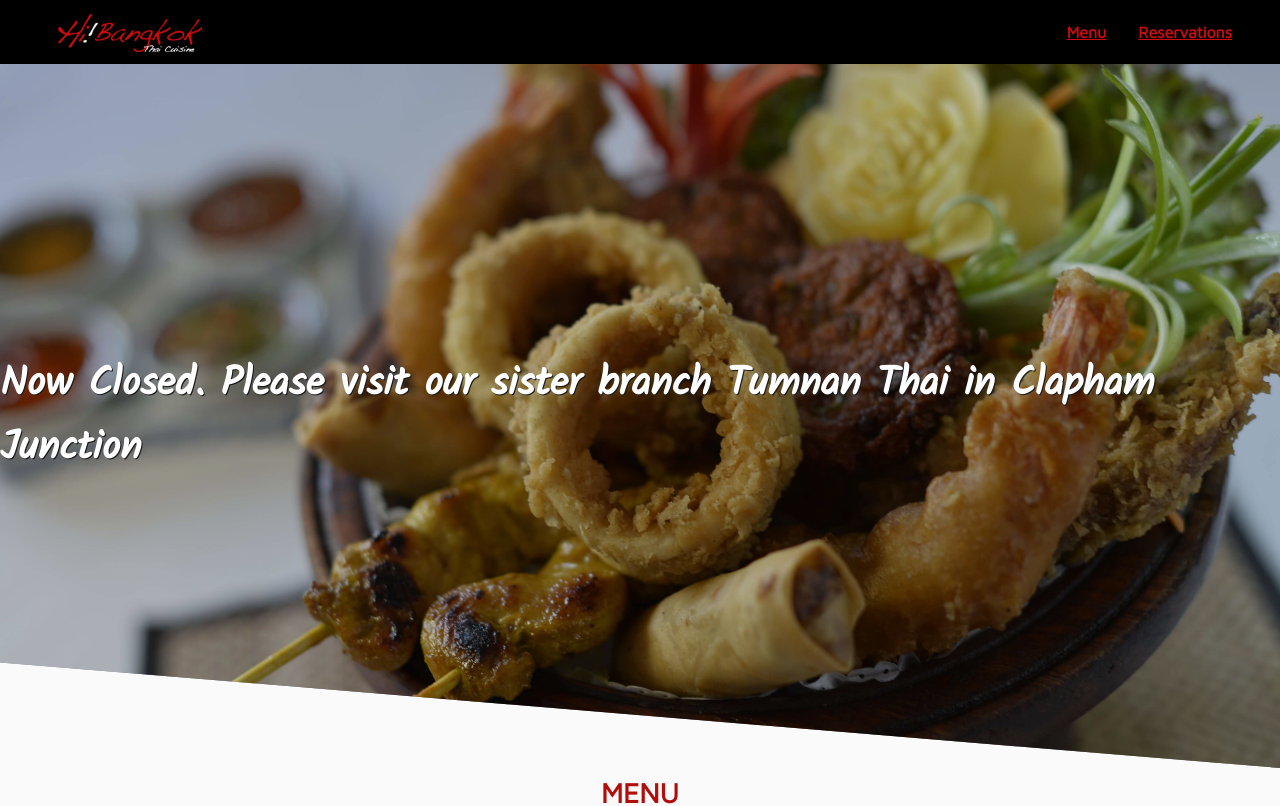
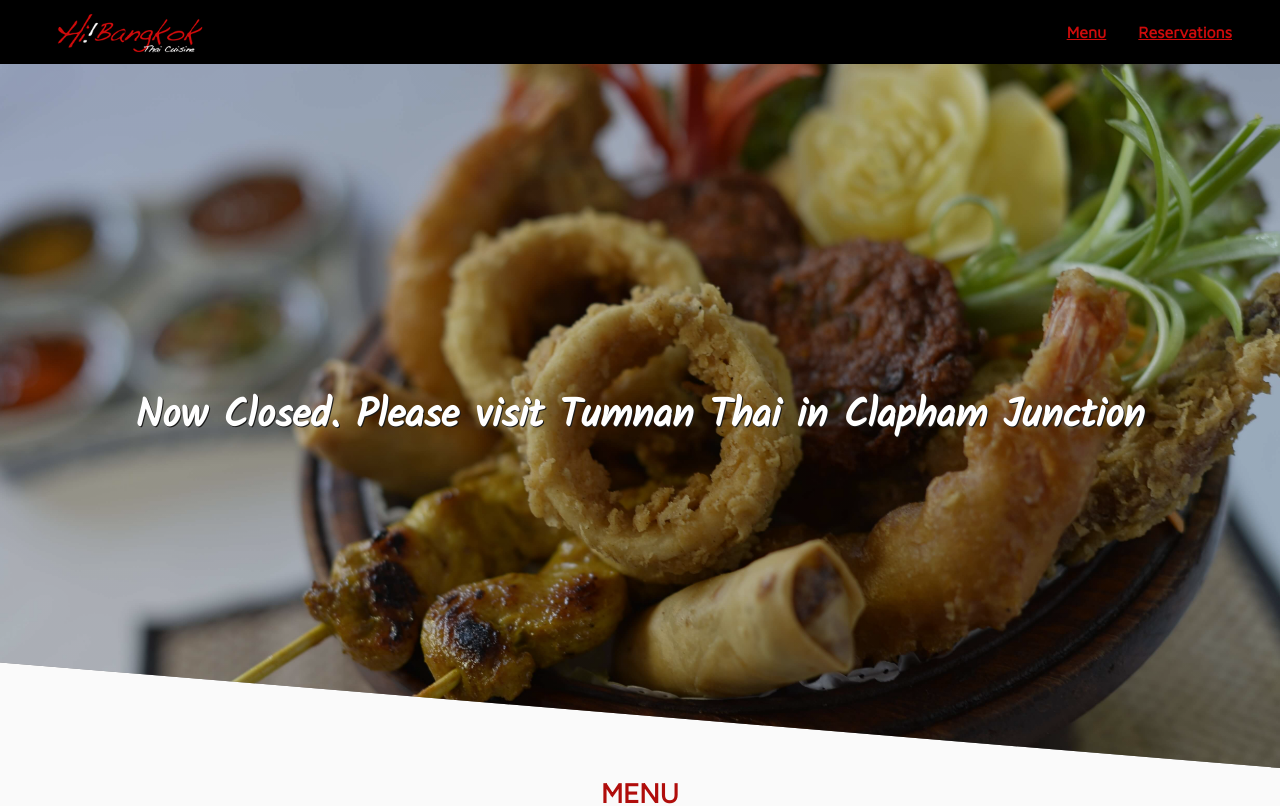
Before and after one commit to petekul/hibkk-website, an Angular app: page /menu in a window 1280 px wide. Shown: the top 806 px of the page. Built offline with nearby package versions, Linux system fonts and the light colour scheme.

Commit message:
Update hero.component.html

```diff
--- a/src/app/hero/hero.component.html
+++ b/src/app/hero/hero.component.html
@@ -1,4 +1,4 @@
 <div class="hero" [class]="image">
-    <h1 class=hero-title>Now Closed. Please visit our sister branch Tumnan Thai in Clapham Junction</h1>
+    <h1 class=hero-title>Now Closed. Please visit Tumnan Thai in Clapham Junction</h1>
 </div>
 <router-outlet></router-outlet>
```
